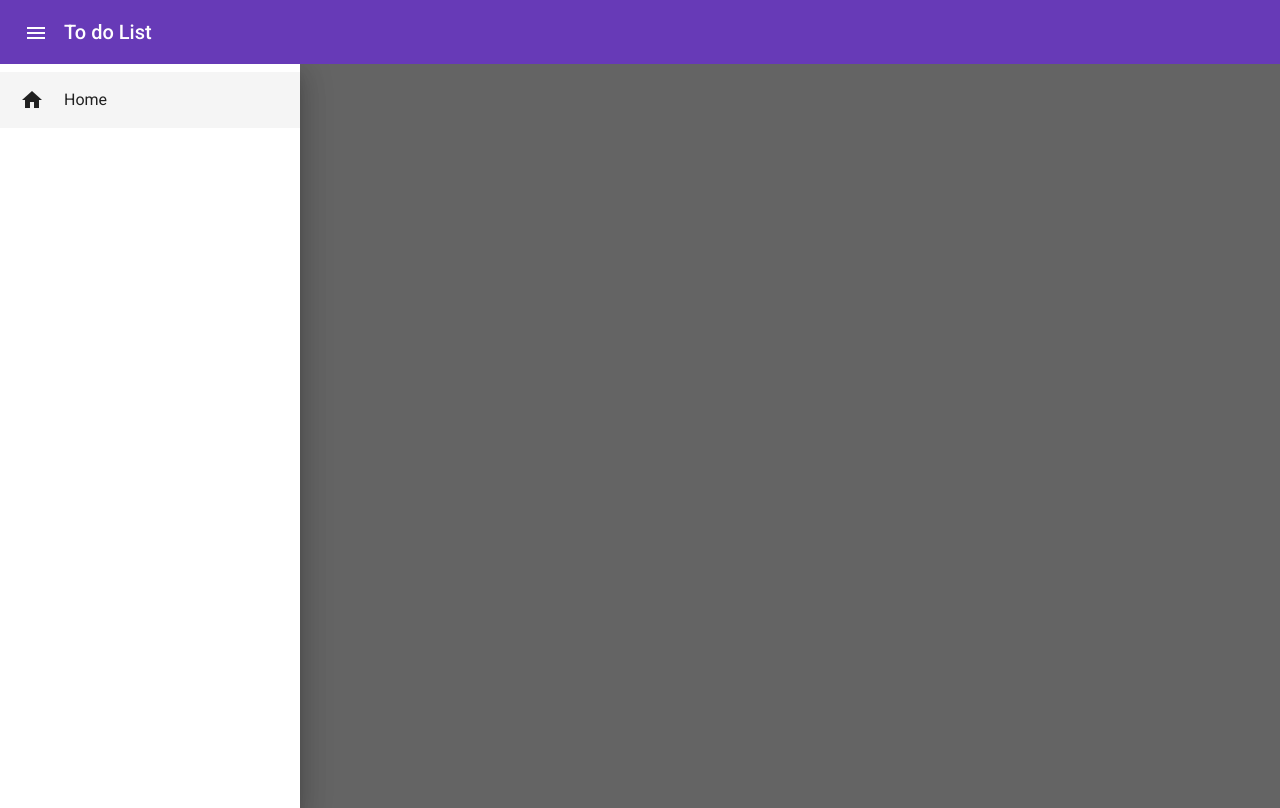
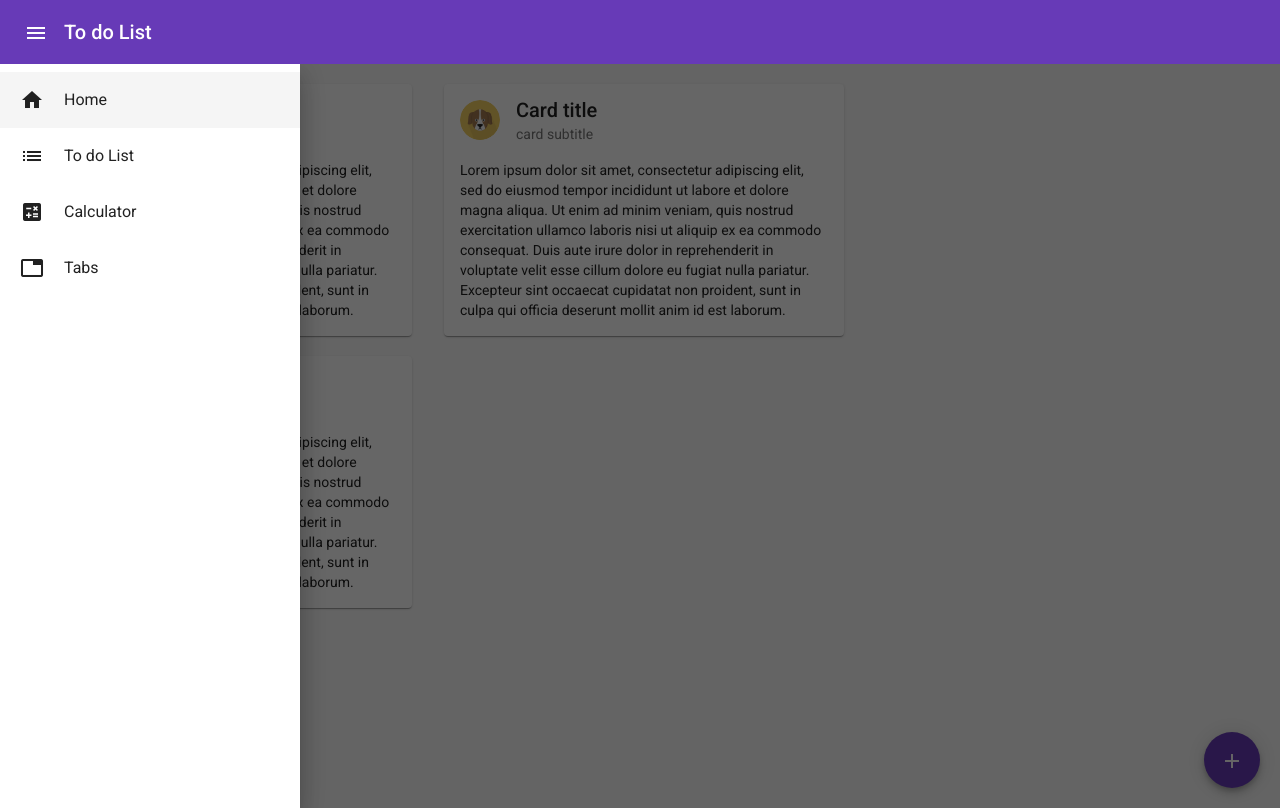
Before and after one commit to miguelmejiaq/angular-tutorial, an Angular app: page /home in a window 1280 px wide. Both pictures are taken after a click on the button "menu". Built offline with nearby package versions, Linux system fonts and the light colour scheme.

Commit message:
moved widget cards to home view

```diff
--- a/src/app/app.component.html
+++ b/src/app/app.component.html
@@ -7,10 +7,9 @@
 <mat-sidenav-container>
   <mat-sidenav #snav class="tutorial-sidenav">
     <mat-nav-list>
-      <a mat-list-item routerLink="{{itemOption.router}}" *ngFor="let itemOption of sidenavOptions">
+      <a mat-list-item routerLink="{{itemOption.router}}" *ngFor="let itemOption of sidenavOptions" (click)="snav.toggle()">
         <mat-icon mat-list-icon>{{itemOption.icon}}</mat-icon>
         <div mat-line>{{itemOption.name}}</div>
-        <!-- <div mat-line> {{itemOption.name}} </div> -->
       </a>
     </mat-nav-list>
   </mat-sidenav>
--- a/src/app/app.component.ts
+++ b/src/app/app.component.ts
@@ -10,7 +10,10 @@ export class AppComponent implements OnInit{
   sidenavOptions = [];
   ngOnInit(){
     this.sidenavOptions = [
-      {name: "Home", icon: "home", router:"home"}
+      { name: "Home", icon: "home", router:"home" },
+      { name: "To do List", icon: "list", router:"to-do"},
+      { name: "Calculator", icon: "calculate", router: "calculator"},
+      { name: "Tabs", icon: "tab", router: "tabs"}
     ]
   }
 }
--- a/src/app/views/home/home.component.html
+++ b/src/app/views/home/home.component.html
@@ -1,3 +1,4 @@
 <div>
-    Home View
+    <widget-cards></widget-cards>
+    <tutorial-fab-button class="home-add-button"></tutorial-fab-button>
 </div>
--- a/src/app/views/home/home.component.scss
+++ b/src/app/views/home/home.component.scss
@@ -0,0 +1,6 @@
+.home-add-button{
+    position: absolute;
+    bottom: 20px;
+    right: 20px;
+    z-index: 10;
+}
```
Also changed, not shown: src/app/app.module.ts (+8 -5 lines).
